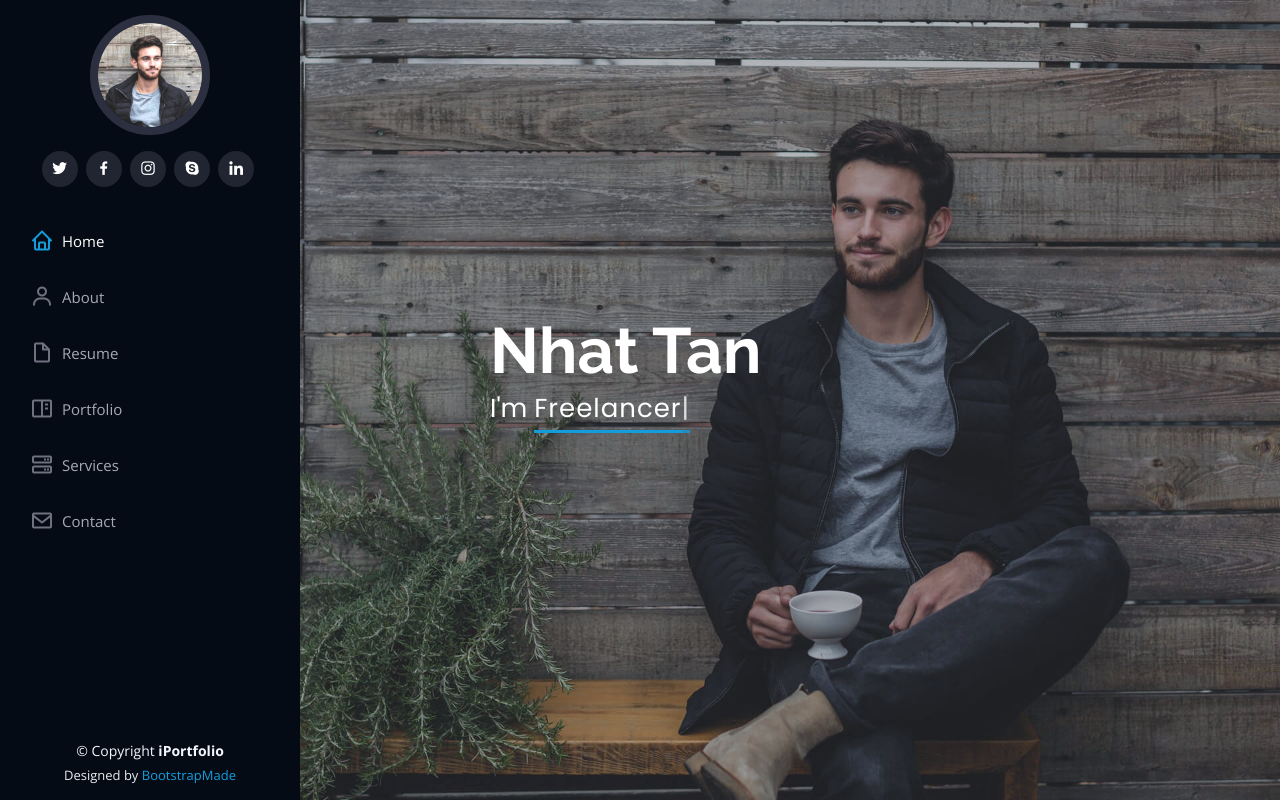
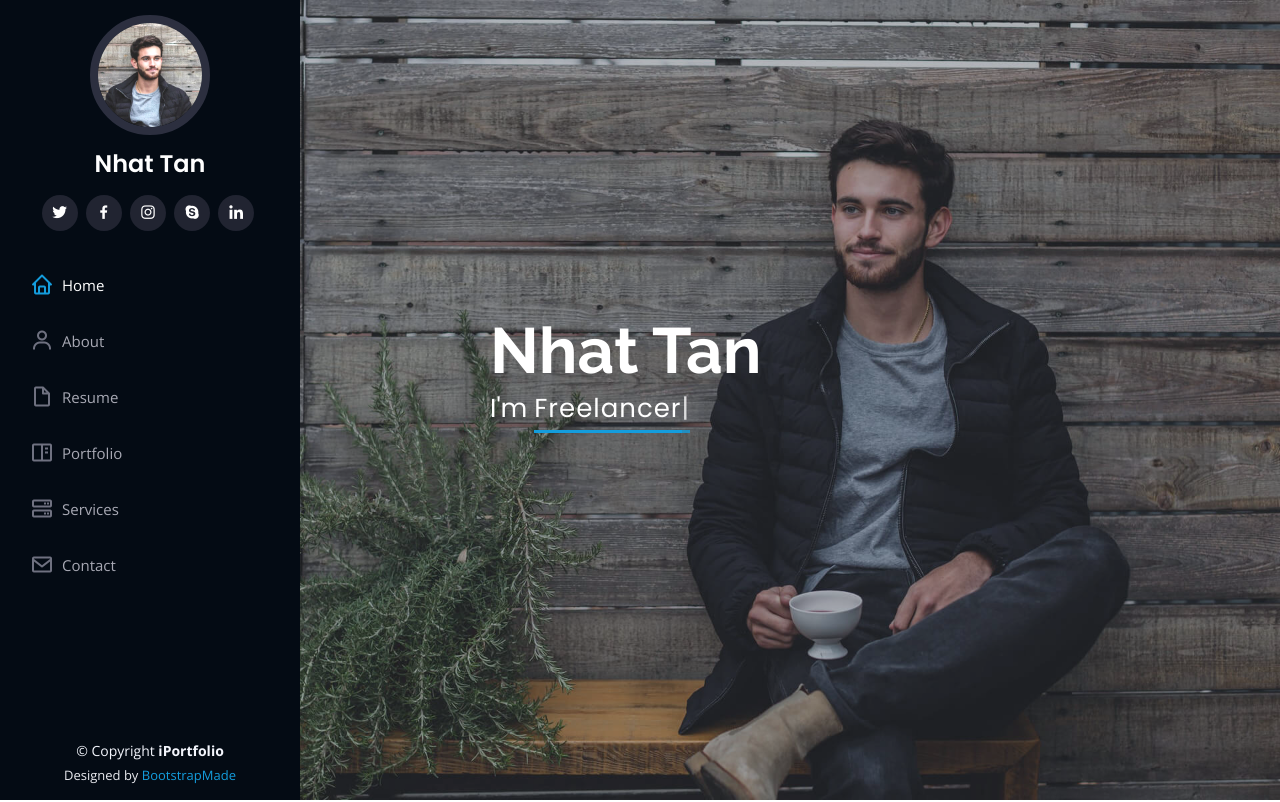
Before and after one commit to tannhn0420/tannhn.github.io, a plain HTML site: page index.html in a window 1280 px wide. Shown: the top 802 px of the page. Drawn offline with nearby package versions, Linux system fonts and the light colour scheme.

Commit message:
adding Nhat Tan

```diff
--- a/index.html
+++ b/index.html
@@ -47,7 +47,7 @@
             <div class="profile">
                 <img src="assets/img/profile-img.jpg" alt="" class="img-fluid rounded-circle">
                 <h1 class="text-light">
-                    <a href="index.html"></a>
+                    <a href="index.html">Nhat Tan</a>
                 </h1>
                 <div class="social-links mt-3 text-center">
                     <a href="#" class="twitter"><i class="bx bxl-twitter"></i></a>
```
